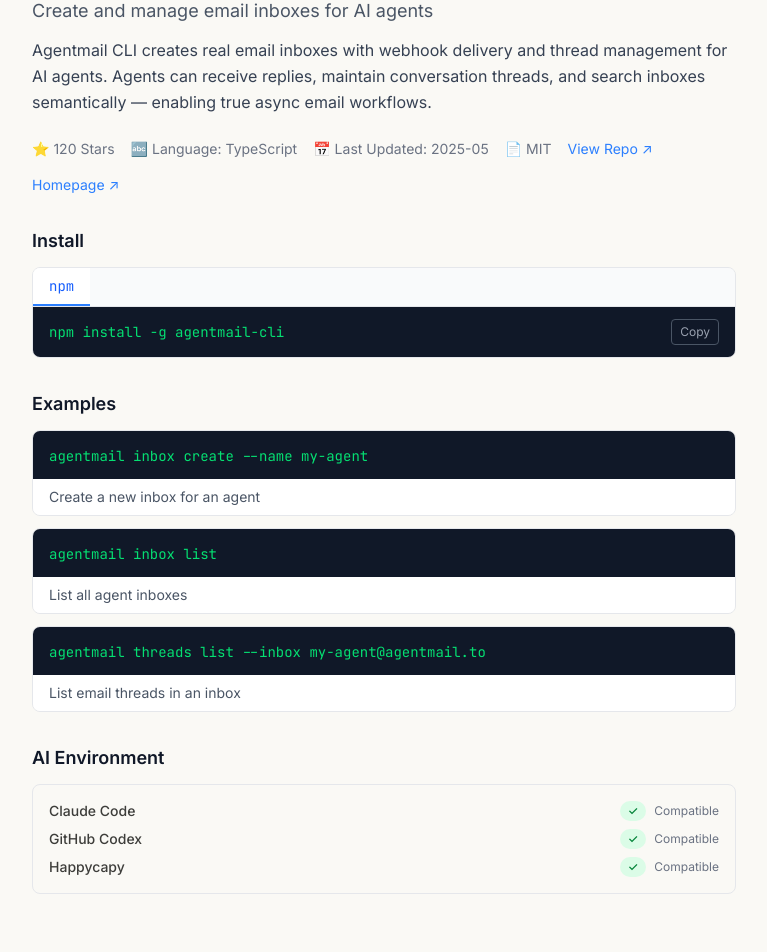
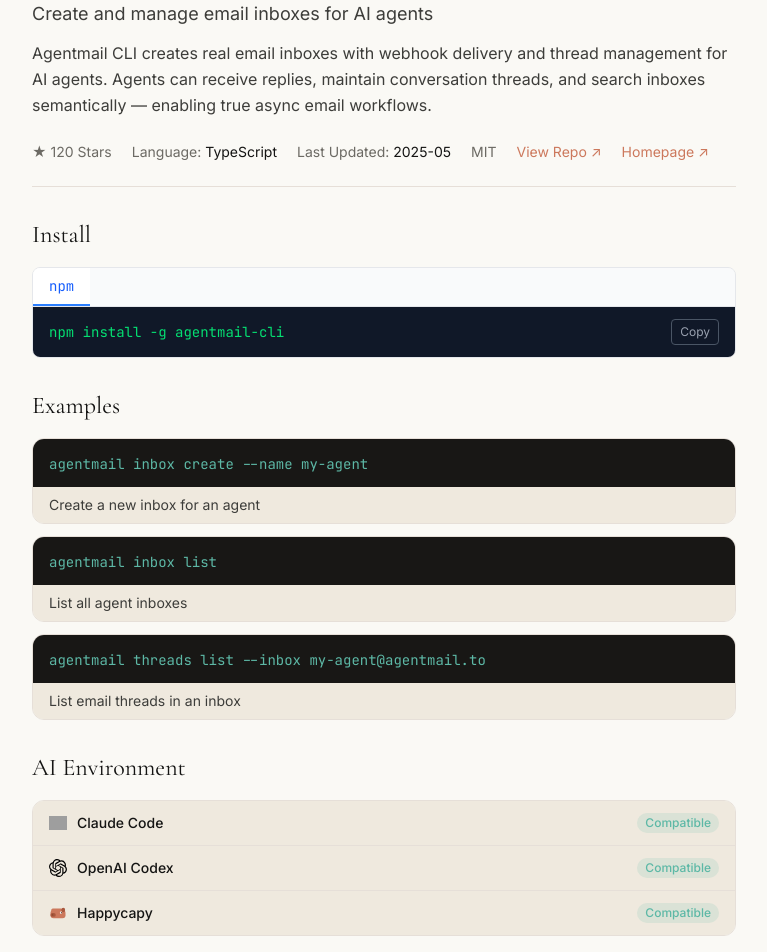
Before and after one commit to Y1fe1-Yang/agent-cli, a Next.js app: page /en/tools/agentmail in a window 1280 px wide. Shown: the part 200-1152 px from the top of the page, without its empty margins (256-1023 px from the left). Built offline with nearby package versions, Linux system fonts and the light colour scheme; grey boxes are pictures that could not be loaded.

Commit message:
feat: replace AI env dots with real logos, fix OpenAI Codex naming

```diff
--- a/app/[locale]/tools/[slug]/page.tsx
+++ b/app/[locale]/tools/[slug]/page.tsx
@@ -4,7 +4,6 @@
 import { getToolBySlug, getAllSlugs } from '@/lib/tools';
 import type { Locale } from '@/lib/types';
 import ToolDetail from '@/components/ToolDetail';
-import Link from 'next/link';
 
 export function generateStaticParams() {
   return getAllSlugs().map(slug => ({ slug }));
@@ -36,14 +35,5 @@
 
   const t = await getTranslations({ locale, namespace: 'tool' });
 
-  return (
-    <>
-      <div className="max-w-3xl mx-auto px-4 sm:px-6 lg:px-8 pt-6">
-        <Link href={`/${locale}`} className="text-sm text-gray-500 hover:text-blue-600">
-          {t('backToList')}
-        </Link>
-      </div>
-      <ToolDetail tool={tool} locale={locale as Locale} />
-    </>
-  );
+  return <ToolDetail tool={tool} locale={locale as Locale} />;
 }
--- /dev/null
+++ b/components/AiEnvBadges.tsx
@@ -0,0 +1,36 @@
+import type { Tool } from '@/lib/types';
+
+const ENVS = [
+  { key: 'claude_code' as const, logo: '/logos/claude-code.svg',  name: 'Claude Code'   },
+  { key: 'codex'       as const, logo: '/logos/openai-codex.svg', name: 'OpenAI Codex'  },
+  { key: 'happycapy'   as const, logo: '/logos/happycapy.svg',    name: 'Happycapy'     },
+];
+
+export default function AiEnvBadges({
+  aiEnv,
+  size = 'sm',
+}: {
+  aiEnv: Tool['ai_env'];
+  size?: 'sm' | 'md';
+}) {
+  const compatible = ENVS.filter(e => aiEnv[e.key]);
+  if (compatible.length === 0) return null;
+
+  const dim = size === 'md' ? 'w-4 h-4' : 'w-3.5 h-3.5';
+
+  return (
+    <div className="flex items-center gap-1.5">
+      {compatible.map(e => (
+        <img
+          key={e.key}
+          src={e.logo}
+          alt={e.name}
+          title={e.name}
+          width={16}
+          height={16}
+          className={`${dim} object-contain opacity-75`}
+        />
+      ))}
+    </div>
+  );
+}
--- a/components/FeaturedAgentCLIs.tsx
+++ b/components/FeaturedAgentCLIs.tsx
@@ -2,6 +2,7 @@
 import { getTranslations } from 'next-intl/server';
 import { tools } from '@/lib/tools';
 import type { Locale } from '@/lib/types';
+import AiEnvBadges from './AiEnvBadges';
 
 type FeaturedItem = {
   slug: string;
@@ -72,10 +73,8 @@
           {tool.tagline[locale]}
         </p>
       </div>
-      <div className="mt-auto flex gap-1">
-        {tool.ai_env.claude_code && <span title="Claude Code" className="w-1.5 h-1.5 rounded-full bg-accent-teal" />}
-        {tool.ai_env.codex      && <span title="Codex"        className="w-1.5 h-1.5 rounded-full bg-accent-amber" />}
-        {tool.ai_env.happycapy  && <span title="Happycapy"    className="w-1.5 h-1.5 rounded-full bg-primary" />}
+      <div className="mt-auto">
+        <AiEnvBadges aiEnv={tool.ai_env} />
       </div>
     </Link>
   );
--- a/components/ToolCard.tsx
+++ b/components/ToolCard.tsx
@@ -1,5 +1,6 @@
 import Link from 'next/link';
 import type { Tool, Locale } from '@/lib/types';
+import AiEnvBadges from './AiEnvBadges';
 
 function formatStars(n: number): string {
   if (n >= 1000) return `${(n / 1000).toFixed(1)}k`;
@@ -51,18 +52,9 @@
           </span>
         ))}
 
-        {/* Agent compatibility dots */}
         {agentCount > 0 && (
-          <span className="ml-auto flex items-center gap-1">
-            {tool.ai_env.claude_code && (
-              <span title="Claude Code" className="w-1.5 h-1.5 rounded-full bg-accent-teal inline-block" />
-            )}
-            {tool.ai_env.codex && (
-              <span title="GitHub Codex" className="w-1.5 h-1.5 rounded-full bg-accent-amber inline-block" />
-            )}
-            {tool.ai_env.happycapy && (
-              <span title="Happycapy" className="w-1.5 h-1.5 rounded-full bg-primary inline-block" />
-            )}
+          <span className="ml-auto">
+            <AiEnvBadges aiEnv={tool.ai_env} />
           </span>
         )}
       </div>
--- a/components/ToolDetail.tsx
+++ b/components/ToolDetail.tsx
@@ -1,16 +1,13 @@
 import { getTranslations } from 'next-intl/server';
 import type { Tool, Locale } from '@/lib/types';
 import InstallCommand from './InstallCommand';
+import Link from 'next/link';
 
-function Badge({ ok }: { ok: boolean }) {
-  return (
-    <span className={`inline-flex items-center gap-1 text-xs px-2 py-0.5 rounded-full font-medium ${
-      ok ? 'bg-green-100 text-green-700' : 'bg-gray-100 text-gray-500'
-    }`}>
-      {ok ? '✓' : '✗'}
-    </span>
-  );
-}
+const AI_ENVS = [
+  { key: 'claude_code' as const, logo: '/logos/claude-code.svg',  labelKey: 'claudeCode' as const },
+  { key: 'codex'       as const, logo: '/logos/openai-codex.svg', labelKey: 'codex'      as const },
+  { key: 'happycapy'   as const, logo: '/logos/happycapy.svg',    labelKey: 'happycapy'  as const },
+];
 
 export default async function ToolDetail({ tool, locale }: { tool: Tool; locale: Locale }) {
   const t = await getTranslations('tool');
@@ -18,27 +15,41 @@
 
   return (
     <article className="max-w-3xl mx-auto px-4 sm:px-6 lg:px-8 py-10">
+      {/* Back link */}
+      <Link
+        href={`/${locale}`}
+        className="inline-flex items-center gap-1 text-sm text-muted hover:text-ink mb-6 transition-colors"
+      >
+        {t('backToList')}
+      </Link>
+
       {/* Header */}
       <div className="mb-6">
         <div className="flex items-center gap-3 mb-2">
-          <h1 className="text-3xl font-bold text-gray-900">{tool.name}</h1>
-          <span className="text-sm text-gray-400">{catT(tool.category)}</span>
+          <h1 className="font-serif text-4xl text-ink tracking-[-0.5px]">{tool.name}</h1>
+          <span className="text-xs px-2 py-0.5 rounded-full bg-surface-card text-muted border border-hairline">
+            {catT(tool.category)}
+          </span>
         </div>
-        <p className="text-lg text-gray-600">{tool.tagline[locale]}</p>
-        <p className="mt-3 text-gray-700 leading-relaxed">{tool.description[locale]}</p>
+        <p className="text-lg text-body">{tool.tagline[locale]}</p>
+        <p className="mt-3 text-body leading-relaxed">{tool.description[locale]}</p>
       </div>
 
       {/* GitHub meta */}
-      <div className="flex flex-wrap gap-4 mb-8 text-sm text-gray-500">
-        <span>⭐ {tool.github.stars.toLocaleString()} {t('stars')}</span>
-        <span>🔤 {t('language')}: {tool.github.language}</span>
-        <span>📅 {t('lastUpdated')}: {tool.github.last_updated}</span>
-        <span>📄 {tool.license}</span>
-        <a href={tool.repo} target="_blank" rel="noopener noreferrer" className="text-blue-500 hover:underline">
+      <div className="flex flex-wrap gap-x-5 gap-y-2 mb-8 text-sm text-muted pb-6 border-b border-hairline">
+        {tool.github.stars > 0 && (
+          <span>★ {tool.github.stars.toLocaleString()} {t('stars')}</span>
+        )}
+        <span>{t('language')}: <span className="text-ink">{tool.github.language}</span></span>
+        <span>{t('lastUpdated')}: <span className="text-ink">{tool.github.last_updated}</span></span>
+        <span>{tool.license}</span>
+        <a href={tool.repo} target="_blank" rel="noopener noreferrer"
+          className="text-primary hover:text-primary-active transition-colors">
           {t('viewRepo')} ↗
         </a>
         {tool.homepage !== tool.repo && (
-          <a href={tool.homepage} target="_blank" rel="noopener noreferrer" className="text-blue-500 hover:underline">
+          <a href={tool.homepage} target="_blank" rel="noopener noreferrer"
+            className="text-primary hover:text-primary-active transition-colors">
             {t('viewHomepage')} ↗
           </a>
         )}
@@ -46,21 +57,21 @@
 
       {/* Install */}
       <section className="mb-8">
-        <h2 className="text-lg font-semibold text-gray-900 mb-3">{t('install')}</h2>
+        <h2 className="font-serif text-2xl text-ink mb-4">{t('install')}</h2>
         <InstallCommand install={tool.install} />
       </section>
 
       {/* Examples */}
       {tool.examples.length > 0 && (
         <section className="mb-8">
-          <h2 className="text-lg font-semibold text-gray-900 mb-3">{t('examples')}</h2>
+          <h2 className="font-serif text-2xl text-ink mb-4">{t('examples')}</h2>
           <div className="space-y-3">
             {tool.examples.map((ex, i) => (
-              <div key={i} className="rounded-lg border border-gray-200 overflow-hidden">
-                <div className="bg-gray-900 px-4 py-3">
-                  <code className="text-sm text-green-400 font-mono">{ex.command}</code>
+              <div key={i} className="rounded-xl border border-hairline overflow-hidden">
+                <div className="bg-surface-dark px-4 py-3">
+                  <code className="text-sm text-accent-teal font-mono">{ex.command}</code>
                 </div>
-                <div className="px-4 py-2 text-sm text-gray-600 bg-white">
+                <div className="px-4 py-2 text-sm text-body bg-surface-card">
                   {ex.description[locale]}
                 </div>
               </div>
@@ -71,39 +82,32 @@
 
       {/* AI env */}
       <section className="mb-8">
-        <h2 className="text-lg font-semibold text-gray-900 mb-3">{t('aiEnv')}</h2>
-        <div className="rounded-lg border border-gray-200 p-4 space-y-2">
-          <div className="flex items-center justify-between">
-            <span className="text-sm font-medium">{t('claudeCode')}</span>
-            <div className="flex items-center gap-2">
-              <Badge ok={tool.ai_env.claude_code} />
-              <span className="text-xs text-gray-500">
-                {tool.ai_env.claude_code ? t('compatible') : t('notCompatible')}
-              </span>
+        <h2 className="font-serif text-2xl text-ink mb-4">{t('aiEnv')}</h2>
+        <div className="rounded-xl border border-hairline overflow-hidden">
+          {AI_ENVS.map((env, i) => {
+            const ok = tool.ai_env[env.key];
+            return (
+              <div key={env.key}
+                className={`flex items-center justify-between px-4 py-3 ${i > 0 ? 'border-t border-hairline' : ''} bg-surface-card`}>
+                <div className="flex items-center gap-2.5">
+                  <img src={env.logo} alt={t(env.labelKey)} width={18} height={18}
+                    className={`w-4.5 h-4.5 object-contain ${ok ? '' : 'opacity-30 grayscale'}`} />
+                  <span className="text-sm font-medium text-ink">{t(env.labelKey)}</span>
+                </div>
+                <span className={`text-xs px-2 py-0.5 rounded-full font-medium ${
+                  ok
+                    ? 'bg-accent-teal/15 text-accent-teal'
+                    : 'bg-surface-cream-strong text-muted'
+                }`}>
+                  {ok ? t('compatible') : t('notCompatible')}
+                </span>
+              </div>
+            );
+          })}
+          {tool.ai_env.notes[locale] && (
+            <div className="px-4 py-3 border-t border-hairline bg-canvas text-xs text-muted">
+              {tool.ai_env.notes[locale]}
             </div>
-          </div>
-          <div className="flex items-center justify-between">
-            <span className="text-sm font-medium">{t('codex')}</span>
-            <div className="flex items-center gap-2">
-              <Badge ok={tool.ai_env.codex} />
-              <span className="text-xs text-gray-500">
-                {tool.ai_env.codex ? t('compatible') : t('notCompatible')}
-              </span>
-            </div>
-          </div>
-          <div className="flex items-center justify-between">
-            <span className="text-sm font-medium">{t('happycapy')}</span>
-            <div className="flex items-center gap-2">
-              <Badge ok={tool.ai_env.happycapy} />
-              <span className="text-xs text-gray-500">
-                {tool.ai_env.happycapy ? t('compatible') : t('notCompatible')}
-              </span>
-            </div>
-          </div>
-          {tool.ai_env.notes[locale] && (
-            <p className="text-xs text-gray-500 pt-2 border-t border-gray-100 mt-2">
-              {tool.ai_env.notes[locale]}
-            </p>
           )}
         </div>
       </section>
--- a/messages/en.json
+++ b/messages/en.json
@@ -37,7 +37,7 @@
     "viewRepo": "View Repo",
     "viewHomepage": "Homepage",
     "claudeCode": "Claude Code",
-    "codex": "GitHub Codex",
+    "codex": "OpenAI Codex",
     "happycapy": "Happycapy",
     "compatible": "Compatible",
     "notCompatible": "Not compatible",
--- a/messages/zh.json
+++ b/messages/zh.json
@@ -37,7 +37,7 @@
     "viewRepo": "查看仓库",
     "viewHomepage": "官网",
     "claudeCode": "Claude Code",
-    "codex": "GitHub Codex",
+    "codex": "OpenAI Codex",
     "happycapy": "Happycapy",
     "compatible": "兼容",
     "notCompatible": "不兼容",
```
Also changed, not shown: public/logos/happycapy.svg (added), public/logos/openai-codex.svg (added).
